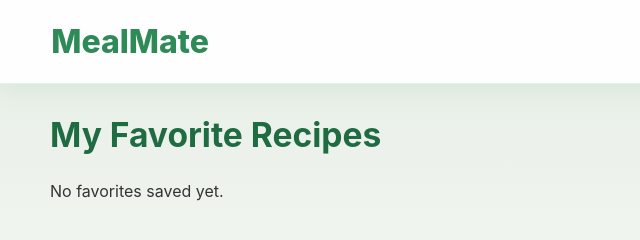
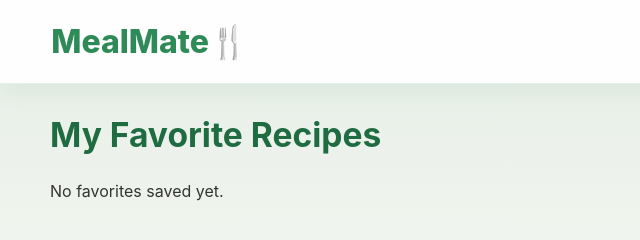
Before and after one commit to JosephPrecious/MealMate, a website built with Vite: page favorites.html in a window 1280 px wide. Shown: the full height of the page, 0-640 px from the left. Built offline with nearby package versions, Linux system fonts and the light colour scheme.

Commit message:
Add emoji to header title across main, favorites, and recipe pages

```diff
--- a/favorites.html
+++ b/favorites.html
@@ -11,7 +11,7 @@
 
 <body>
   <header class="header">
-    <h1>MealMate</h1>
+    <h1>MealMate🍴</h1>
 
     <nav>
       <a href="/">Home</a>
```
Also changed, not shown: index.html (+1 -1 lines), recipe.html (+1 -1 lines).
